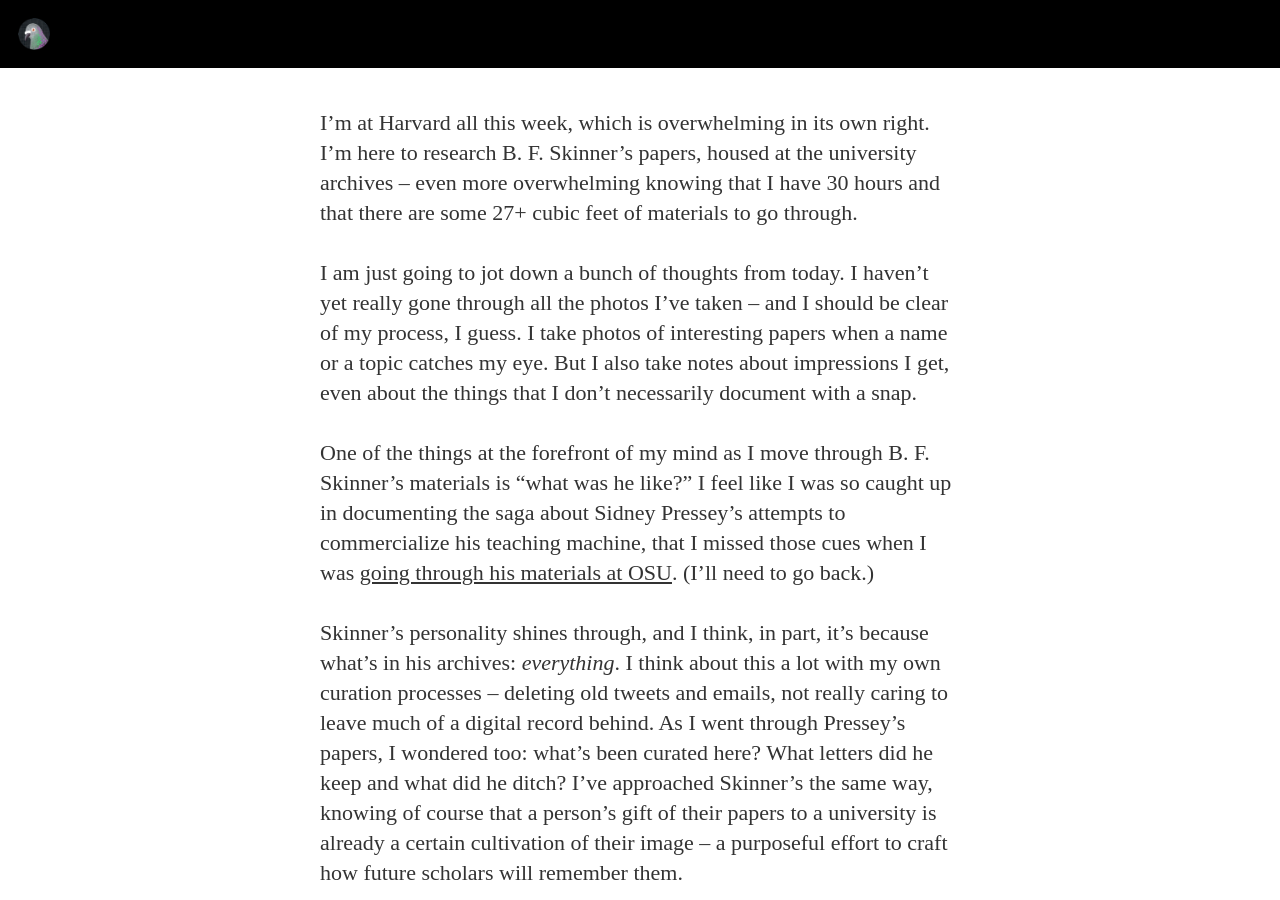
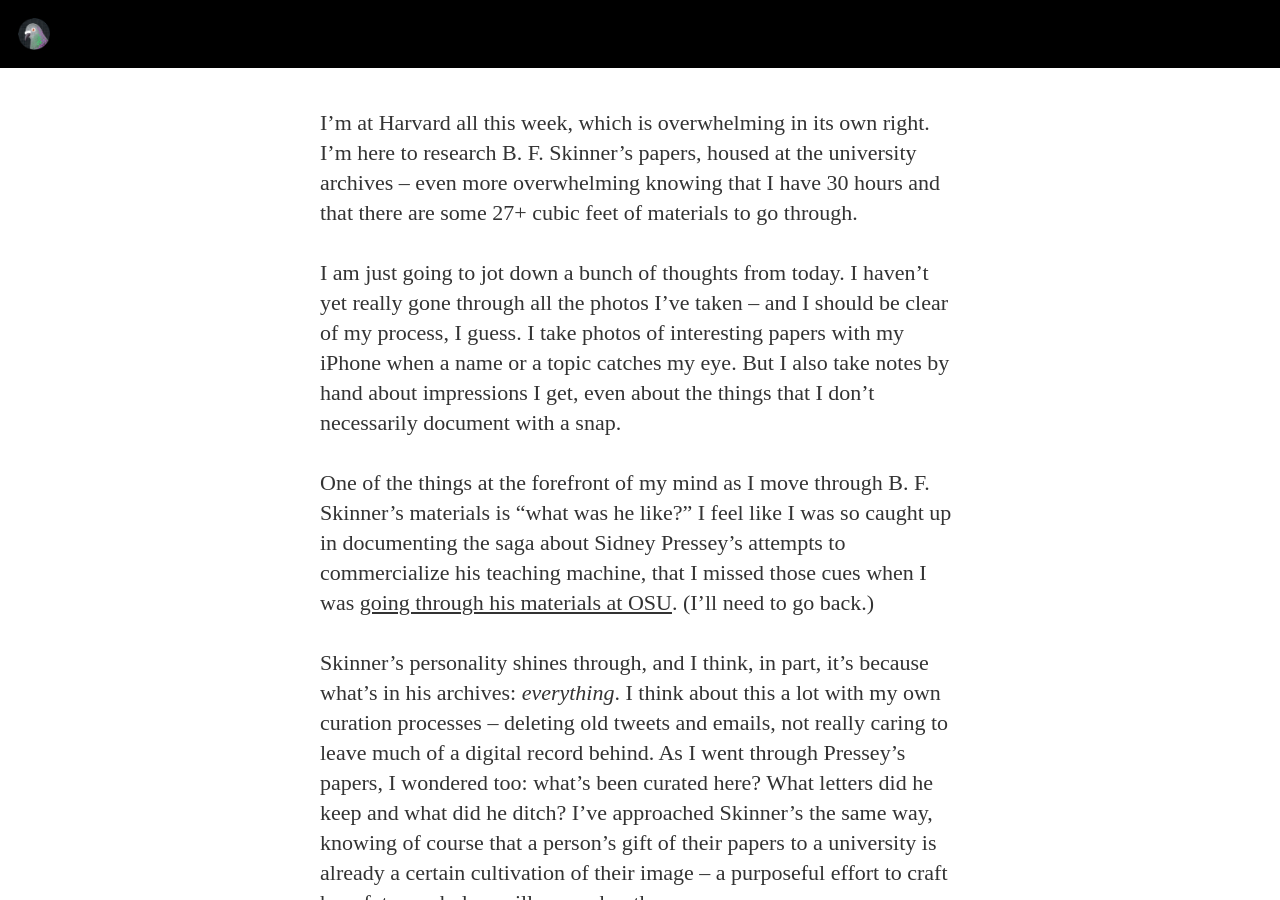
Before and after one commit to audreywatters/teachingmachines, a Jekyll site: the page built from _posts/2018-06-04-harvard1.html, in a window 1280 px wide and 900 px high, scrolled down 832 px. Built offline with Jekyll 4.4.1, drawn with Linux system fonts in a browser that asks for light colours; nearby versions of some CDN libraries; some web fonts are replaced.

```diff
--- a/_posts/2018-06-04-harvard1.html
+++ b/_posts/2018-06-04-harvard1.html
@@ -8,7 +8,7 @@ imagecredits: https://www.flickr.com/photos/biodivlibrary/16839239226
 ---
 <p>I&#8217;m at Harvard all this week, which is overwhelming in its own right. I&#8217;m here to research B. F. Skinner&#8217;s papers, housed at the university archives &#8211; even more overwhelming knowing that I have 30 hours and that there are some 27+ cubic feet of materials to go through.</p>
 
-<p>I am just going to jot down a bunch of thoughts from today. I haven&#8217;t yet really gone through all the photos I&#8217;ve taken &#8211; and I should be clear of my process, I guess. I take photos of interesting papers when a name or a topic catches my eye. But I also take notes about impressions I get, even about the things that I don&#8217;t necessarily document with a snap.</p>
+<p>I am just going to jot down a bunch of thoughts from today. I haven&#8217;t yet really gone through all the photos I&#8217;ve taken &#8211; and I should be clear of my process, I guess. I take photos of interesting papers with my iPhone when a name or a topic catches my eye. But I also take notes by hand about impressions I get, even about the things that I don&#8217;t necessarily document with a snap.</p>
 
 <p>One of the things at the forefront of my mind as I move through B. F. Skinner&#8217;s materials is &#8220;what was he like?&#8221; I feel like I was so caught up in documenting the saga about Sidney Pressey&#8217;s attempts to commercialize his teaching machine, that I missed those cues when I was <a href="http://teachingmachin.es/2018/03/12/osu1">going through his materials at OSU</a>. (I&#8217;ll need to go back.)</p>
 
```
Also changed, not shown: _posts/2018-06-05-harvard2.html (added, +25 -0 lines).
